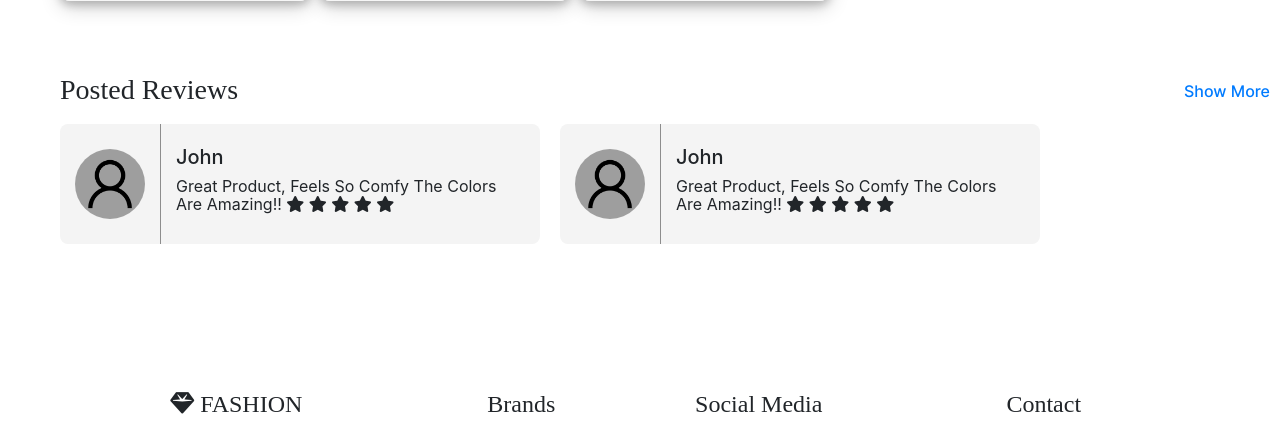
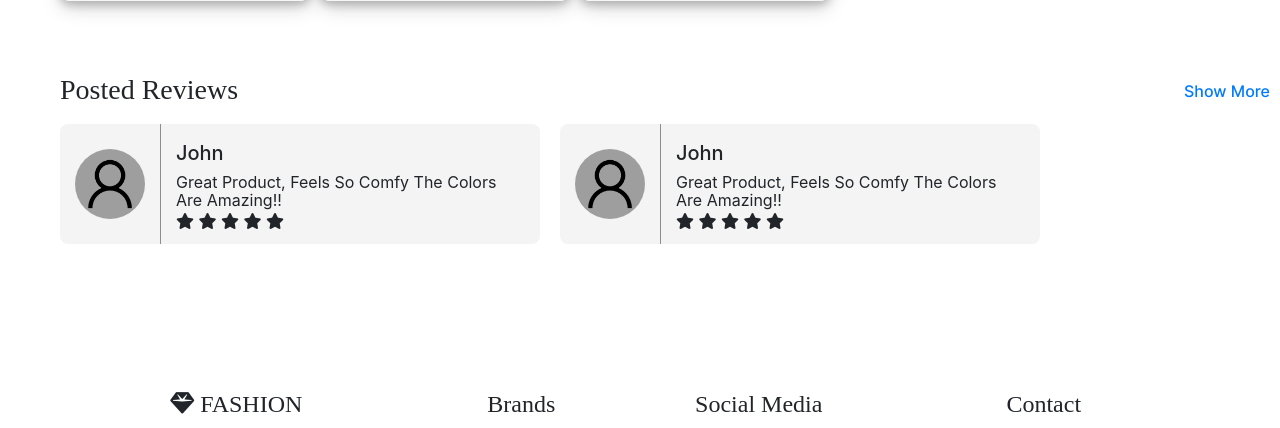
Before and after one commit to alized559/FashionWeb, a PHP site: page /panel.php in a window 1280 px wide. Shown: the part 1525-1953 px from the top of the page. Run offline with PHP 8.4, Linux system fonts and the light colour scheme; a user stored in the database is signed in; data comes from the database, SQL or seed files in the repository; data that the repository does not hold is empty; some libraries are stand-ins or nearby versions; some web fonts are replaced.

Commit message:
edit star flex

```diff
--- a/css/profile.css
+++ b/css/profile.css
@@ -139,12 +139,9 @@ tbody>tr>:nth-child(2) {
     margin-top: 5px;
 }
 
-.review-box .column p:not(span) {
+.review-box .column p {
     line-height: 18px;
-}
-
-.review-box .column span {
-    margin-top: 10px;
+    margin-bottom: 0;
 }
 
 .reviewsFlex {
--- a/panel.php
+++ b/panel.php
@@ -119,7 +119,7 @@ if (isset($_POST['edit'])) {
                 <div class="modal-body">
                     <div class="form-group">
                         <label for="exampleInputEmail1">Enter New Fullname</label>
-                        <input type="text" name="fullname" class="form-control" id="exampleInputEmail1" aria-describedby="emailHelp" placeholder="Enter fullname">
+                        <input type="text" name="fullname" value='<?php echo $fullname ?>' class="form-control" id="exampleInputEmail1" aria-describedby="emailHelp" placeholder="Enter fullname">
                     </div>
 
                     <div class="form-group">
@@ -206,14 +206,14 @@ if (isset($_POST['edit'])) {
                     <div class="column">
                         <h5>John</h5>
                         <p>Great Product, Feels So Comfy The Colors Are Amazing!!
-                        <span class="rating-flex" id="rating1">
+                        </p>
+                        <div class="rating-flex" id="rating1">
                             <i class="fa fa-star"></i>
                             <i class="fa fa-star"></i>
                             <i class="fa fa-star"></i>
                             <i class="fa fa-star"></i>
                             <i class="fa fa-star"></i>
-                        </span>
-                        </p>
+                        </div>
                     </div>
                 </div>
 
@@ -223,14 +223,14 @@ if (isset($_POST['edit'])) {
                     <div class="column">
                         <h5>John</h5>
                         <p>Great Product, Feels So Comfy The Colors Are Amazing!!
-                        <span class="rating-flex" id="rating2">
+                        </p>
+                        <div class="rating-flex" id="rating1">
                             <i class="fa fa-star"></i>
                             <i class="fa fa-star"></i>
                             <i class="fa fa-star"></i>
                             <i class="fa fa-star"></i>
                             <i class="fa fa-star"></i>
-                        </span>
-                        </p>
+                        </div>
                     </div>
                 </div>
             </div>
```
